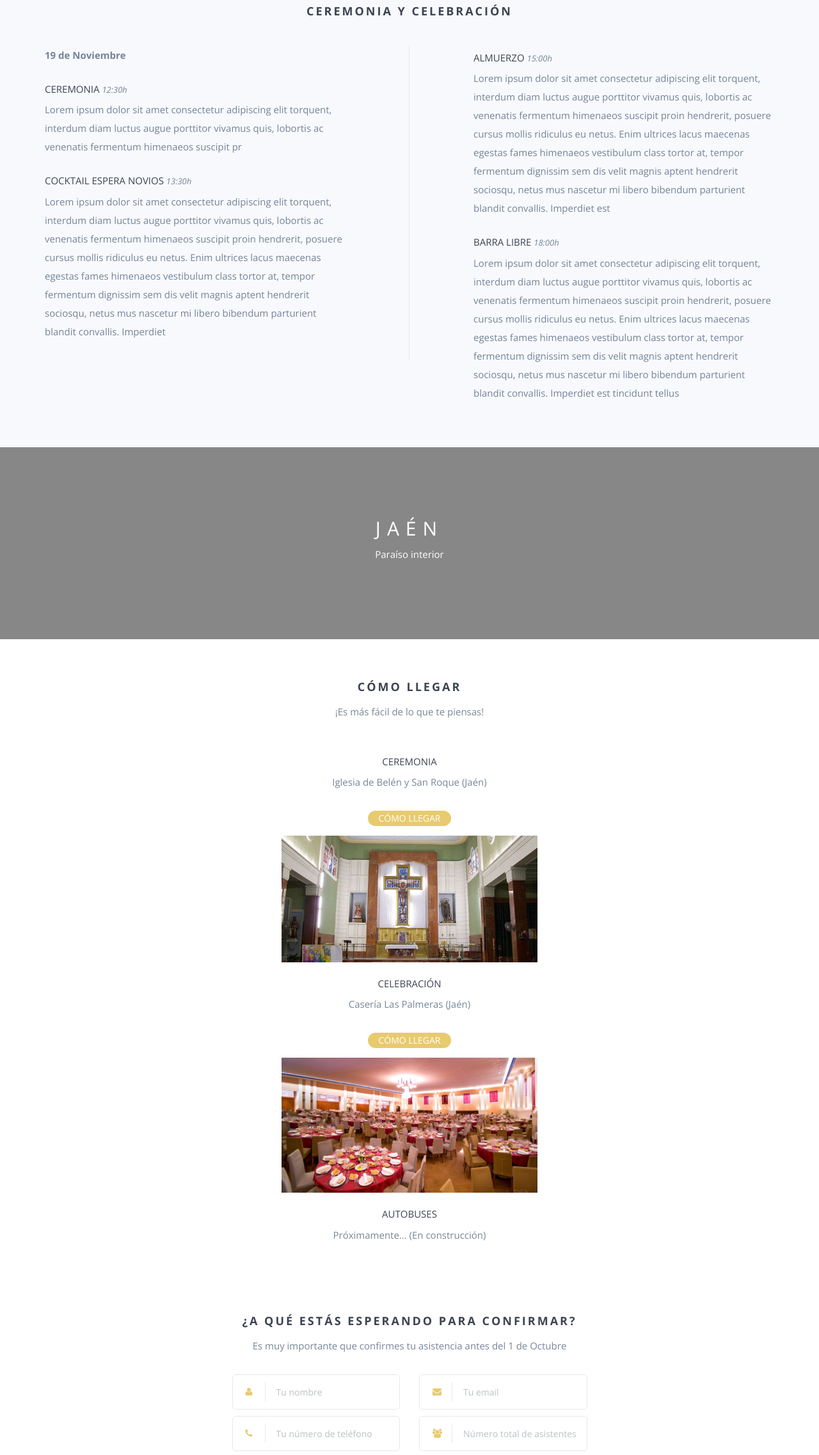
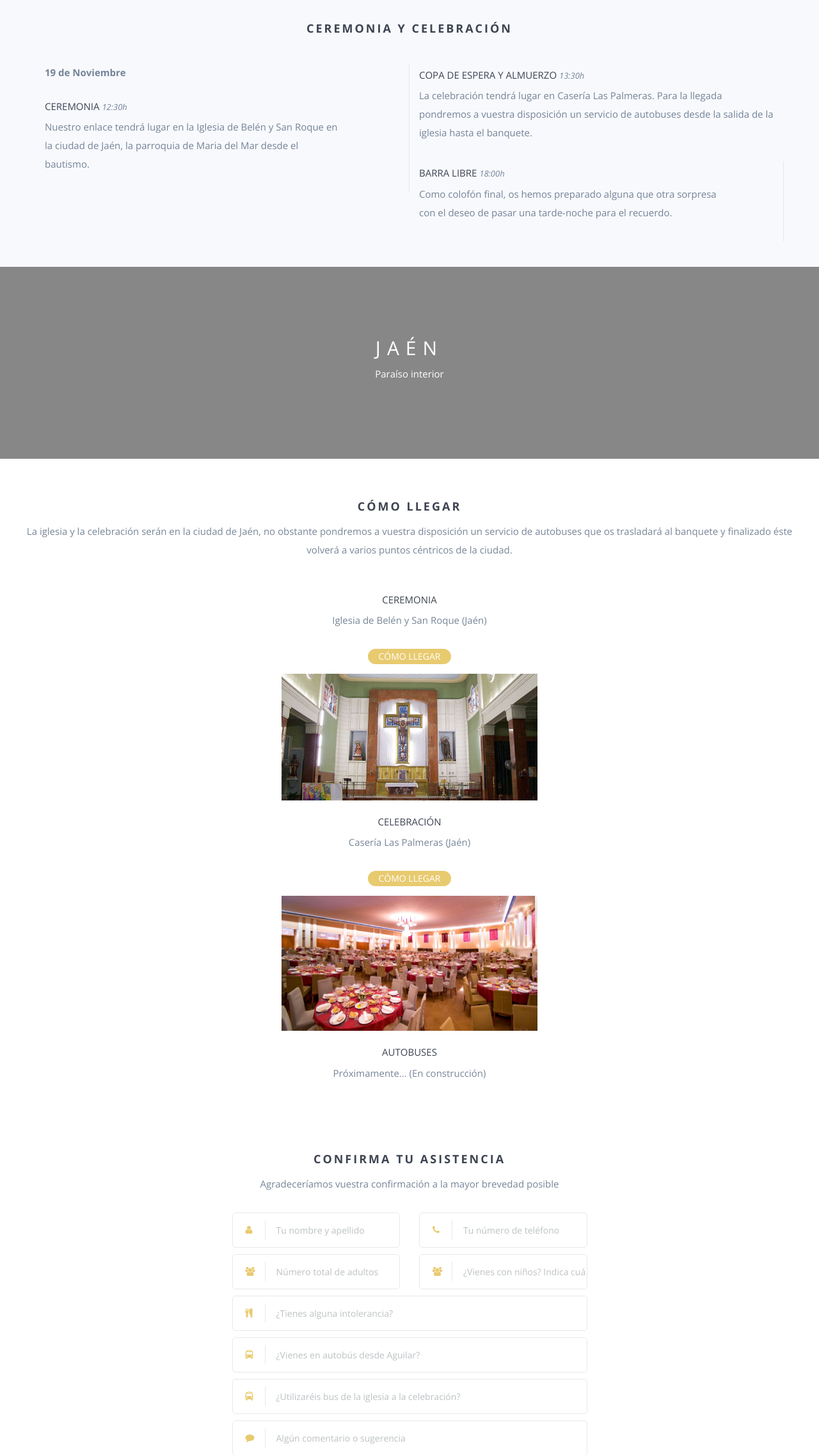
Before and after one commit to SergioPA91/weddingSM, a website: page index.html in a window 1280 px wide. Shown: the part 1783-4057 px from the top of the page at 64% size. Drawn offline with nearby package versions, Linux system fonts and the light colour scheme; a script that the page names is missing; files whose address does not match are found by name.

Commit message:
remate casi final

```diff
--- a/index.html
+++ b/index.html
@@ -167,23 +167,20 @@
                     <p><strong>19 de Noviembre</strong></p>
 
                     <h5>Ceremonia <span class="time">12:30h</span></h5>
-                    <p>Lorem ipsum dolor sit amet consectetur adipiscing elit torquent, interdum diam luctus augue porttitor vivamus quis, lobortis ac venenatis fermentum himenaeos suscipit pr</p>
-                </div>
-                <div class="wp5">
-                    <h5>Cocktail espera novios <span class="time">13:30h</span></h5>
-                    <p>Lorem ipsum dolor sit amet consectetur adipiscing elit torquent, interdum diam luctus augue porttitor vivamus quis, lobortis ac venenatis fermentum himenaeos suscipit proin hendrerit, posuere cursus mollis ridiculus eu netus. Enim ultrices lacus maecenas egestas fames himenaeos vestibulum class tortor at, tempor fermentum dignissim sem dis velit magnis aptent hendrerit sociosqu, netus mus nascetur mi libero bibendum parturient blandit convallis. Imperdiet </p>
+                    <p>Nuestro enlace tendrá lugar en la Iglesia de Belén y San Roque en la ciudad de Jaén, la parroquia de Maria del Mar desde el bautismo.</p>
                 </div>
             </div>
-            <div class="col-md-6 col-sm-12 col-xs-12 rightcol">
-                <div class="wp4">
-                    <!-- <p><strong>28th November</strong></p> -->
-
-                    <h5>Almuerzo <span class="time">15:00h</span></h5>
-                    <p>Lorem ipsum dolor sit amet consectetur adipiscing elit torquent, interdum diam luctus augue porttitor vivamus quis, lobortis ac venenatis fermentum himenaeos suscipit proin hendrerit, posuere cursus mollis ridiculus eu netus. Enim ultrices lacus maecenas egestas fames himenaeos vestibulum class tortor at, tempor fermentum dignissim sem dis velit magnis aptent hendrerit sociosqu, netus mus nascetur mi libero bibendum parturient blandit convallis. Imperdiet est </p>
+            <div class="col-md-6 col-sm-12 col-xs-12 rightcol" style="padding-left: 15px !important;">
+                <div class="wp7">
+                    <h5>Copa de espera y almuerzo <span class="time">13:30h</span></h5>
+                    <p>La celebración tendrá lugar en Casería Las Palmeras. Para la llegada pondremos a vuestra disposición un servicio de autobuses desde la salida de la iglesia hasta el banquete.
+                    </p>
                 </div>
+            </div>
+            <div class="col-md-6 col-sm-12 col-xs-12 leftcol">
                 <div class="wp6">
                     <h5>Barra libre <span class="time">18:00h</span></h5>
-                    <p>Lorem ipsum dolor sit amet consectetur adipiscing elit torquent, interdum diam luctus augue porttitor vivamus quis, lobortis ac venenatis fermentum himenaeos suscipit proin hendrerit, posuere cursus mollis ridiculus eu netus. Enim ultrices lacus maecenas egestas fames himenaeos vestibulum class tortor at, tempor fermentum dignissim sem dis velit magnis aptent hendrerit sociosqu, netus mus nascetur mi libero bibendum parturient blandit convallis. Imperdiet est tincidunt tellus </p>
+                    <p>Como colofón final, os hemos preparado alguna que otra sorpresa con el deseo de pasar una tarde-noche para el recuerdo.</p>
                 </div>
             </div>
         </div>
@@ -202,9 +199,9 @@
 </section>
 
 <section id="map" class="section-padding">
-    <div class="text-center">
+    <div class="text-center" style="padding-left: 15px; padding-right: 15px;">
         <h3>Cómo llegar</h3>
-        <p>¡Es más fácil de lo que te piensas!</p>
+        <p>La iglesia y la celebración serán en la ciudad de Jaén, no obstante pondremos a vuestra disposición un servicio de autobuses que os trasladará al banquete y finalizado éste volverá a varios puntos céntricos de la ciudad.</p>
     </div>
     <div class="text-center" style="padding-top: 15px; padding-bottom: 15px;">
         <h5>Ceremonia</h5>
@@ -249,33 +246,34 @@
     <div class="container">
         <div class="row">
             <div class="col-md-6 col-md-offset-3">
-                <h3>¿A qué estás esperando para confirmar?</h3>
-                <p>Es muy importante que confirmes tu asistencia antes del 1 de Octubre</p>
+                <h3>Confirma tu asistencia</h3>
+                <p>Agradeceríamos vuestra confirmación a la mayor brevedad posible</p>
                 <form id="rsvp-form" class="rsvp-form"
                       action=""
                       method="POST">
                     <div class="row">
                         <div class="col-md-6 col-sm-6">
                             <div class="form-input-group">
-                                <i class="fa fa-user"></i><input name="name" class="" placeholder="Tu nombre" required>
+                                <i class="fa fa-user"></i><input name="name" class="" placeholder="Tu nombre y apellido" required>
                             </div>
                         </div>
                         <div class="col-md-6 col-sm-6">
                             <div class="form-input-group">
-                                <i class="fa fa-envelope"></i><input type="email" name="email" class="" placeholder="Tu email">
+                                <i class="fa fa-phone"></i><input type="tel" name="phone" class="" placeholder="Tu número de teléfono" required>
                             </div>
                         </div>
                     </div>
                     <div class="row">
                         <div class="col-md-6 col-sm-6">
                             <div class="form-input-group">
-                                <i class="fa fa-phone"></i><input type="tel" name="phone" class="" placeholder="Tu número de teléfono" required>
+                                <i class="fa fa-users"></i><input type="number" name="adultos" class="" min="0" max="8"
+                                    placeholder="Número total de adultos" required>
                             </div>
                         </div>
                         <div class="col-md-6 col-sm-6">
                             <div class="form-input-group">
-                                <i class="fa fa-users"></i><input type="number" name="extras" class="" min="0" max="8"
-                                    placeholder="Número total de asistentes" required>
+                                <i class="fa fa-users"></i><input name="kids" class="" min="0" max="8"
+                                    placeholder="¿Vienes con niños? Indica cuántos" required>
                             </div>
                         </div>
                     </div>
@@ -289,7 +287,14 @@
                     <div class="row">
                         <div class="col-md-12 col-sm-12">
                             <div class="form-input-group">
-                                <i class="fa fa-bus"></i><input name="autobus" class="" placeholder="¿Necesitarás autobús desde Aguilar de ida y vuelta? ¿Cuántas plazas?">
+                                <i class="fa fa-bus"></i><input name="autobusAguilar" class="" placeholder="¿Vienes en autobús desde Aguilar?">
+                            </div>
+                        </div>
+                    </div>
+                    <div class="row">
+                        <div class="col-md-12 col-sm-12">
+                            <div class="form-input-group">
+                                <i class="fa fa-bus"></i><input name="autobusJaen" class="" placeholder="¿Utilizaréis bus de la iglesia a la celebración?">
                             </div>
                         </div>
                     </div>
```
Also changed, not shown: img/mdm-2.jpg, img/spa-2.jpg.
